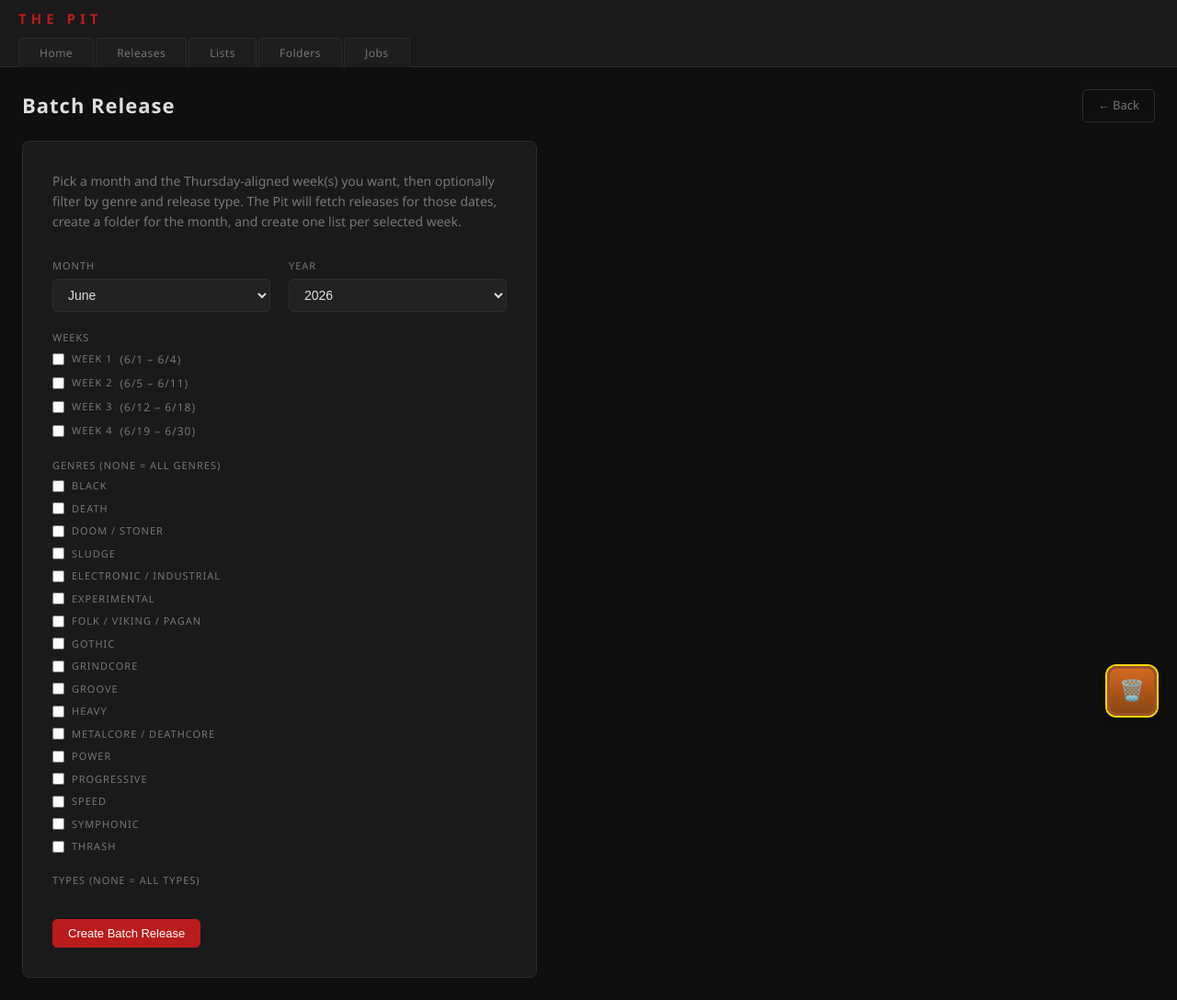
After one commit to Aashworth0923/ThePit, a Flask app: page /batch-release in a window 1280 px wide. The commit adds this page. Shown: the whole page at 92% size. Run offline with Flask 3, Linux system fonts and the light colour scheme; data that the repository does not hold is empty.

Commit message:
Add Batch Release feature: month/week wizard with genre & type filters
Adds a guided weekly workflow: pick a month, select Thursday-aligned
week(s), optionally filter by genre/type, and the app fetches releases
for those dates, creates a folder for the month, and creates one list
per selected week. Reuses the existing batch_jobs pipeline (fetch art +
hype scan) for progress tracking on the Jobs tab.

Co-Authored-By: Claude Sonnet 4.6 <noreply@anthropic.com>

```diff
--- a/app.py
+++ b/app.py
@@ -10,12 +10,14 @@ for _stream in (sys.stdout, sys.stderr):
     except AttributeError:
         pass  # pythonw.exe has no real stdout — safe to ignore
 from collections import deque
+from datetime import date
 from flask import Flask, render_template, redirect, url_for, request, flash, send_from_directory, jsonify
 import db
 import metadata
 import hype_jobs
 import hype_scraper
 import batch_jobs
+import batch_release
 
 # ── Server-side log capture ───────────────────────────────────────────────────
 # All print() calls anywhere in the app are captured here and exposed
@@ -649,6 +651,90 @@ def get_releases():
     return render_template("get_releases.html")
 
 
+@app.route("/batch-release", methods=["GET", "POST"])
+def batch_release_route():
+    if request.method == "POST":
+        try:
+            year = int(request.form.get("year", ""))
+            month = int(request.form.get("month", ""))
+            weeks = sorted(int(w) for w in request.form.getlist("weeks"))
+            genres = request.form.getlist("genres")
+            types = request.form.getlist("types")
+        except ValueError:
+            flash("Invalid month/year/week selection.", "error")
+            return redirect(url_for("batch_release_route"))
+
+        if not weeks:
+            flash("Select at least one week.", "error")
+            return redirect(url_for("batch_release_route"))
+
+        weeks_data = batch_release.get_month_weeks(year, month)
+        selected_ranges = [weeks_data[w - 1] for w in weeks]
+        overall_from = min(r[0] for r in selected_ranges).isoformat()
+        overall_to = max(r[1] for r in selected_ranges).isoformat()
+
+        try:
+            fetched = _scrape_subprocess(overall_from, overall_to)
+            inserted, release_ids = db.insert_releases(fetched)
+            batch_jobs.record_fetch_releases(overall_from, overall_to, len(fetched), inserted)
+            batch_jobs.start_fetch_art(release_ids)
+            batch_jobs.start_hype_scan(release_ids)
+
+            month_name = batch_release.MONTH_NAMES[month - 1]
+            folder_name = f"{month_name} {year}"
+            folder = db.get_or_create_folder(folder_name)
+
+            if genres:
+                genre_label = ", ".join(
+                    display for display, slug, _ in GENRE_MAP if slug in genres
+                )
+            else:
+                genre_label = "All Genres"
+
+            lines = []
+            for w in weeks:
+                start, end = weeks_data[w - 1]
+                week_releases = db.get_releases_by_date_range(start.isoformat(), end.isoformat())
+
+                filtered = []
+                for r in week_releases:
+                    if types and r["type"] not in types:
+                        continue
+                    if genres:
+                        release_slugs = set(_map_primary_genres(r["genre"]).split())
+                        if not release_slugs & set(genres):
+                            continue
+                    filtered.append(r)
+
+                list_name = f"{month_name} - Week {w} - {genre_label}"
+                lst = db.get_or_create_list(list_name)
+                db.assign_list_to_folder(lst["id"], folder["id"])
+                added = db.add_releases_to_list(lst["id"], [r["id"] for r in filtered])
+                lines.append(f"{list_name}: {added} new / {len(filtered)} matched")
+
+            batch_jobs.record_batch_release(f"Batch Release — {folder_name}", lines)
+            flash(f"Batch Release created for {folder_name}.", "success")
+        except Exception as e:
+            import traceback
+            print(f"[batch_release] ERROR: {e}", flush=True)
+            traceback.print_exc()
+            flash(f"Batch Release failed: {e}", "error")
+            return redirect(url_for("batch_release_route"))
+
+        return redirect(url_for("lists", folder=folder["id"]))
+
+    years = [date.today().year, date.today().year + 1]
+    return render_template(
+        "batch_release.html",
+        month_names=batch_release.MONTH_NAMES,
+        years=years,
+        current_year=date.today().year,
+        current_month=date.today().month,
+        genre_map=GENRE_MAP,
+        release_types=db.get_release_types(),
+    )
+
+
 @app.route("/release/<int:release_id>/meta")
 def release_meta(release_id):
     print(f"[meta] request for id={release_id}", flush=True)
--- a/batch_jobs.py
+++ b/batch_jobs.py
@@ -64,6 +64,16 @@ def record_fetch_releases(date_from, date_to, fetched_count, inserted_count):
     job = _new_job("fetch_releases", f"Get Releases ({date_from} to {date_to})", total=1)
     _log(job, f"Fetched {fetched_count} release(s), {inserted_count} new "
                f"({fetched_count - inserted_count} already in DB).")
+    job["done"] = 1
+    job["status"] = "done"
+    job["finished_at"] = time.strftime("%Y-%m-%d %H:%M:%S")
+    return job
+
+
+def record_batch_release(label, lines):
+    job = _new_job("batch_release", label, total=1)
+    for line in lines:
+        _log(job, line)
     job["done"] = 1
     job["status"] = "done"
     job["finished_at"] = time.strftime("%Y-%m-%d %H:%M:%S")
--- /dev/null
+++ b/batch_release.py
@@ -0,0 +1,37 @@
+"""
+Thursday-aligned week splitting for the Batch Release feature.
+"""
+
+import calendar
+from datetime import date, timedelta
+
+MONTH_NAMES = [
+    "January", "February", "March", "April", "May", "June",
+    "July", "August", "September", "October", "November", "December",
+]
+
+
+def get_month_weeks(year, month):
+    """Return a list of 4 (start_date, end_date) date objects covering the
+    given month, split on Thursday boundaries:
+
+      Week 1: 1st of the month through the first Thursday (inclusive)
+      Week 2: the Friday after Week 1 through the following Thursday
+      Week 3: the Friday after Week 2 through the following Thursday
+      Week 4: the Friday after Week 3 through the end of the month
+    """
+    first = date(year, month, 1)
+    last = date(year, month, calendar.monthrange(year, month)[1])
+
+    days_to_thu = (3 - first.weekday()) % 7  # Monday=0 ... Thursday=3
+    first_thu = first + timedelta(days=days_to_thu)
+
+    week1 = (first, first_thu)
+    w2_start = first_thu + timedelta(days=1)
+    w2_end = w2_start + timedelta(days=6)
+    w3_start = w2_end + timedelta(days=1)
+    w3_end = w3_start + timedelta(days=6)
+    w4_start = w3_end + timedelta(days=1)
+    week4 = (w4_start, last)
+
+    return [week1, (w2_start, w2_end), (w3_start, w3_end), week4]
--- a/static/style.css
+++ b/static/style.css
@@ -1221,6 +1221,40 @@ td { padding: 8px 12px; vertical-align: middle; }
   color-scheme: dark;
 }
 .form-group input[type="date"]:focus { border-color: #555; }
+.form-group select {
+  background: var(--surface2);
+  border: 1px solid var(--border);
+  color: var(--text);
+  padding: 8px 12px;
+  border-radius: 5px;
+  font-size: 14px;
+  outline: none;
+  transition: border-color 0.15s;
+  cursor: pointer;
+}
+.form-group select:focus { border-color: #555; }
+
+/* ── Checkbox groups (Batch Release wizard) ── */
+.checkbox-group {
+  display: flex;
+  flex-direction: column;
+  gap: 8px;
+}
+.checkbox-row {
+  display: flex;
+  align-items: center;
+  gap: 8px;
+  font-size: 13px;
+  color: var(--text);
+  cursor: pointer;
+}
+.checkbox-row input[type="checkbox"] {
+  cursor: pointer;
+}
+.week-range {
+  color: var(--muted);
+  font-size: 12px;
+}
 .form-footer {
   margin-top: 28px;
   display: flex;
--- /dev/null
+++ b/templates/batch_release.html
@@ -0,0 +1,136 @@
+{% extends "base.html" %}
+{% block title %}Batch Release — The Pit{% endblock %}
+
+{% block content %}
+<div class="page-header">
+  <h1>Batch Release</h1>
+  <a href="{{ url_for('releases') }}" class="btn btn-ghost">&larr; Back</a>
+</div>
+
+<div class="card">
+  <p class="card-desc">
+    Pick a month and the Thursday-aligned week(s) you want, then optionally
+    filter by genre and release type. The Pit will fetch releases for those
+    dates, create a folder for the month, and create one list per selected
+    week.
+  </p>
+
+  <form method="POST" id="batch-release-form">
+    <div class="form-row">
+      <div class="form-group">
+        <label for="month">Month</label>
+        <select id="month" name="month">
+          {% for name in month_names %}
+          <option value="{{ loop.index }}" {% if loop.index == current_month %}selected{% endif %}>{{ name }}</option>
+          {% endfor %}
+        </select>
+      </div>
+      <div class="form-group">
+        <label for="year">Year</label>
+        <select id="year" name="year">
+          {% for y in years %}
+          <option value="{{ y }}" {% if y == current_year %}selected{% endif %}>{{ y }}</option>
+          {% endfor %}
+        </select>
+      </div>
+    </div>
+
+    <div class="form-group" style="margin-top: 20px;">
+      <label>Weeks</label>
+      <div class="checkbox-group" id="weeks-group">
+        {% for w in range(1, 5) %}
+        <label class="checkbox-row">
+          <input type="checkbox" name="weeks" value="{{ w }}">
+          <span>Week {{ w }}</span>
+          <span class="week-range" id="week-range-{{ w }}"></span>
+        </label>
+        {% endfor %}
+      </div>
+    </div>
+
+    <div class="form-group" style="margin-top: 20px;">
+      <label>Genres (none = all genres)</label>
+      <div class="checkbox-group">
+        {% for display, slug, _ in genre_map %}
+        <label class="checkbox-row">
+          <input type="checkbox" name="genres" value="{{ slug }}">
+          <span>{{ display }}</span>
+        </label>
+        {% endfor %}
+      </div>
+    </div>
+
+    <div class="form-group" style="margin-top: 20px;">
+      <label>Types (none = all types)</label>
+      <div class="checkbox-group">
+        {% for t in release_types %}
+        <label class="checkbox-row">
+          <input type="checkbox" name="types" value="{{ t }}">
+          <span>{{ t }}</span>
+        </label>
+        {% endfor %}
+      </div>
+    </div>
+
+    <div class="form-footer">
+      <button type="submit" class="btn btn-primary" id="batch-release-btn">
+        Create Batch Release
+      </button>
+      <span id="loading-msg" class="loading-msg" style="display:none;">
+        Fetching… this can take a minute, please wait.
+      </span>
+    </div>
+  </form>
+</div>
+
+<script>
+  function getMonthWeeks(year, month) {
+    // month is 1-12
+    const first = new Date(year, month - 1, 1);
+    const last  = new Date(year, month, 0);
+
+    // JS getDay(): Sunday=0 ... Thursday=4
+    const daysToThu = (4 - first.getDay() + 7) % 7;
+    const firstThu = new Date(first);
+    firstThu.setDate(first.getDate() + daysToThu);
+
+    const addDays = (d, n) => { const r = new Date(d); r.setDate(r.getDate() + n); return r; };
+
+    const w1 = [first, firstThu];
+    const w2start = addDays(firstThu, 1);
+    const w2end = addDays(w2start, 6);
+    const w3start = addDays(w2end, 1);
+    const w3end = addDays(w3start, 6);
+    const w4start = addDays(w3end, 1);
+    const w4 = [w4start, last];
+
+    return [w1, [w2start, w2end], [w3start, w3end], w4];
+  }
+
+  function fmt(d) {
+    return (d.getMonth() + 1) + '/' + d.getDate();
+  }
+
+  function updateWeekRanges() {
+    const month = parseInt(document.getElementById('month').value, 10);
+    const year = parseInt(document.getElementById('year').value, 10);
+    const weeks = getMonthWeeks(year, month);
+    weeks.forEach((range, i) => {
+      const el = document.getElementById('week-range-' + (i + 1));
+      if (el) el.textContent = '(' + fmt(range[0]) + ' – ' + fmt(range[1]) + ')';
+    });
+  }
+
+  document.getElementById('month').addEventListener('change', updateWeekRanges);
+  document.getElementById('year').addEventListener('change', updateWeekRanges);
+  updateWeekRanges();
+
+  document.getElementById('batch-release-form').addEventListener('submit', function () {
+    const btn = document.getElementById('batch-release-btn');
+    const msg = document.getElementById('loading-msg');
+    btn.disabled = true;
+    btn.textContent = 'Working…';
+    msg.style.display = 'inline';
+  });
+</script>
+{% endblock %}
--- a/templates/index.html
+++ b/templates/index.html
@@ -9,6 +9,7 @@
   </div>
   <div class="page-actions">
     <input type="text" id="search" placeholder="Search releases…" autocomplete="off">
+    <a href="{{ url_for('batch_release_route') }}" class="btn btn-ghost">Batch Release</a>
     <a href="{{ url_for('get_releases') }}" class="btn btn-primary">Get Releases</a>
   </div>
 </div>
```
Also changed, not shown: db.py (+53 -0 lines).
